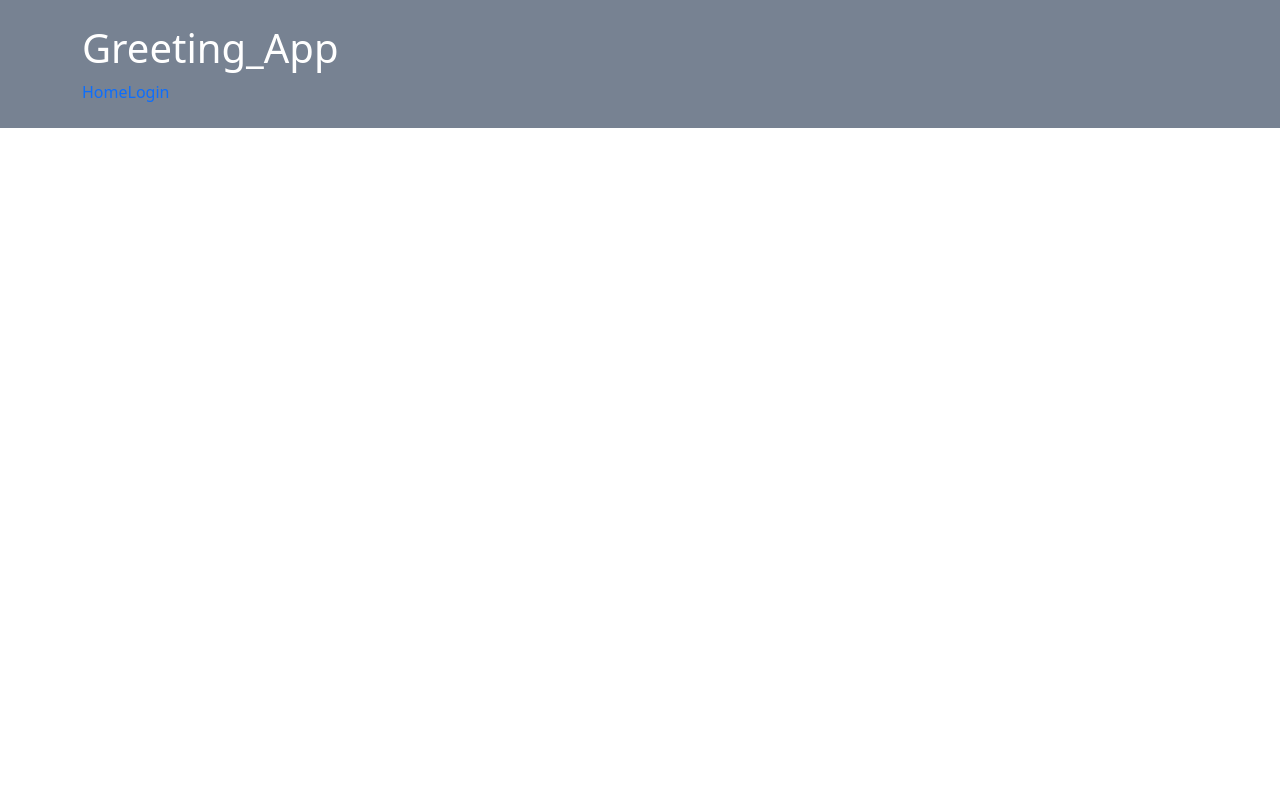
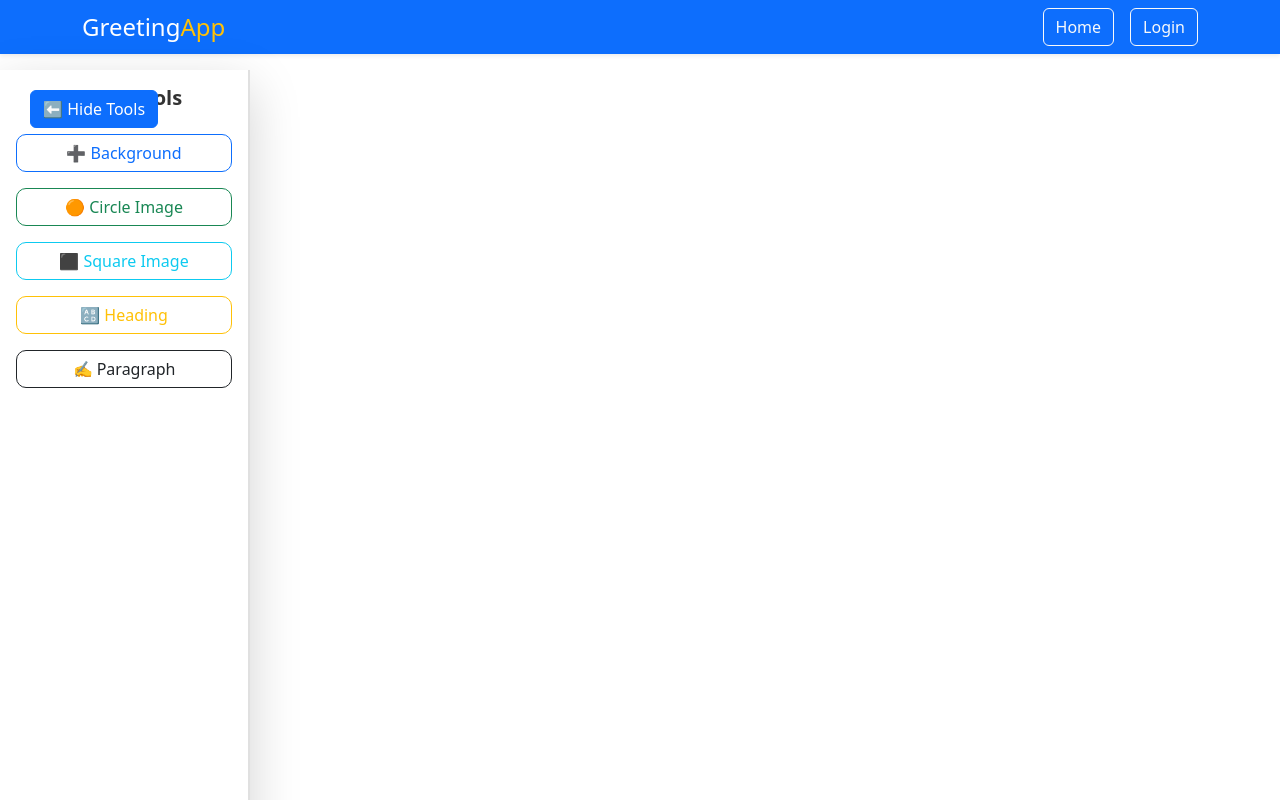
Before and after one commit to manishkumarth/Greeting-card-react-app, a React (Vite) app: page /editPage in a window 1280 px wide. Built offline with nearby package versions, Linux system fonts and the light colour scheme.

Commit message:
update editor page

```diff
--- a/src/App.css
+++ b/src/App.css
@@ -20,3 +20,58 @@ Nav {
   box-shadow: 0 4px 15px rgba(0, 0, 0, 0.15);
   border-color: #0d6efd; /* bootstrap primary color */
 }
+
+.editor-sidebar {
+  width: 250px;
+  min-height: 100vh;
+  background: #f8f9fa;
+  border-right: 2px solid #e0e0e0;
+  position: fixed;
+  top: 0;
+  left: 0;
+}
+
+.editor-sidebar h5 {
+  font-weight: bold;
+  color: #333;
+}
+
+.editor-sidebar button {
+  border-radius: 10px;
+  font-weight: 500;
+  transition: 0.3s;
+}
+
+.editor-sidebar button:hover {
+  transform: scale(1.05);
+}
+/* Toggle button position */
+.toggle-btn {
+  position: fixed;
+  top: 20px;
+  left: 20px;
+  z-index: 1200;
+}
+
+/* Sidebar base */
+.editor-sidebar {
+  width: 250px;
+  min-height: 100vh;
+  background: #f8f9fa;
+  border-right: 2px solid #e0e0e0;
+  position: fixed;
+  top: 0;
+  left: 0;
+  transition: transform 0.3s ease-in-out;
+  z-index: 1100;
+}
+
+/* Slide in */
+.editor-sidebar.open {
+  transform: translateX(0);
+}
+
+/* Slide out */
+.editor-sidebar.closed {
+  transform: translateX(-100%);
+}
--- a/src/App.jsx
+++ b/src/App.jsx
@@ -1,13 +1,15 @@
-import { useState } from 'react';
 import './App.css';
 import HomePage from './pages/homepage';
 import LoginPage from './pages/loginpage';
 import Nav from './components/nav';
 import './index.css';
 import { BrowserRouter, Routes, Route } from 'react-router-dom';
+import EditorPage from './pages/EditorPage';
+import PopUpModal from './components/popupmodal';
+import Loader from './components/loader';
 
 function App() {
-  const [count, setCount] = useState(0);
+
 
   return (
     <BrowserRouter>
@@ -15,9 +17,11 @@ function App() {
       <Routes>
         <Route path="/" element={<HomePage />} />
         <Route path="/login" element={<LoginPage />} />
+        <Route path="/editPage" element={ <EditorPage /> } />
       </Routes>
+      <Loader />
+      <PopUpModal />
     </BrowserRouter>
   );
 }
-
 export default App;
--- /dev/null
+++ b/src/EditorPageComponents/editTemplate.jsx
@@ -0,0 +1,10 @@
+function EditTemplate(){
+    return(
+
+        <div style={{"position" : "absolute" , "top":"50%" , "left" : "50%"}} className="border">
+        edit template
+        </div>
+
+    )
+}
+export default EditTemplate
--- /dev/null
+++ b/src/EditorPageComponents/editorSidebar.jsx
@@ -0,0 +1,62 @@
+import { useLayoutEffect, useState } from "react";
+
+function EditorSideBar() {
+  const [isOpen, setIsOpen] = useState(true);
+
+  useLayoutEffect(() => {
+    const handleResize = () => {
+      console.log(window.innerWidth);
+      if (window.innerWidth >= 768) {
+        // desktop default: open
+        setIsOpen(true);
+      } else {
+        // mobile default: closed
+        setIsOpen(false);
+      }
+    };
+
+    handleResize(); // run once at mount
+    window.addEventListener("resize", handleResize);
+
+    return () => window.removeEventListener("resize", handleResize);
+  }, []);
+
+  return (
+    <>
+      {/* Toggle Button */}
+      <button
+        className="btn btn-primary toggle-btn"
+        onClick={() => setIsOpen(!isOpen)}
+        style={{ marginTop: "70px", marginLeft: "10px", position: "fixed", zIndex: 1050 }}
+      >
+        {isOpen ? "⬅ Hide Tools" : "➡ Show Tools"}
+      </button>
+
+      {/* Sidebar */}
+      <div
+        className={`editor-sidebar shadow-lg p-3 ${isOpen ? "open" : "closed"}`}
+        style={{
+          position: "fixed",
+          top: "70px", // space for navbar (adjust if navbar height is diff)
+          left: isOpen ? "0" : "-260px",
+          width: "250px",
+          height: "calc(100vh - 70px)", // full height minus navbar
+          background: "#fff",
+          transition: "left 0.3s ease-in-out",
+          zIndex: 1040,
+        }}
+      >
+        <h5 className="text-center mb-4">Editor Tools</h5>
+        <div className="d-flex flex-column gap-3">
+          <button className="btn btn-outline-primary w-100">➕ Background</button>
+          <button className="btn btn-outline-success w-100">🟠 Circle Image</button>
+          <button className="btn btn-outline-info w-100">⬛ Square Image</button>
+          <button className="btn btn-outline-warning w-100">🔠 Heading</button>
+          <button className="btn btn-outline-dark w-100">✍ Paragraph</button>
+        </div>
+      </div>
+    </>
+  );
+}
+
+export default EditorSideBar;
--- /dev/null
+++ b/src/EditorPageComponents/previeCard.jsx
@@ -0,0 +1,10 @@
+function PrevieCard() {
+    return (
+        <>
+            <div className="border">
+                preview template
+            </div>
+        </>
+    )
+}
+export default PrevieCard
--- a/src/components/nav.jsx
+++ b/src/components/nav.jsx
@@ -1,20 +1,22 @@
-import { Link, NavLink } from 'react-router-dom';
-import '../index.css';
+import { NavLink } from "react-router-dom";
+import "../index.css";
+
 function Nav() {
   return (
-    <nav className="bg-blue-600 text-white px-6 py-4 shadow-md">
-      <div className="container mx-auto flex justify-between items-center">
-        {/* Logo */}
-        <h1 className="text-xl font-bold tracking-wide">Greeting_App</h1>
+    <nav className="bg-primary text-white shadow-sm fixed-top">
+      <div className="container d-flex justify-content-between align-items-center py-2">
 
-        {/* Links */}
-        <div className="space-x-6">
+        {/* Logo on Left */}
+        <h1 className="h4 m-0">
+          Greeting<span className="text-warning">App</span>
+        </h1>
+
+        {/* Buttons on Right */}
+        <div className="d-flex gap-3">
           <NavLink
             to="/"
             className={({ isActive }) =>
-              `hover:text-yellow-300 transition ${
-                isActive ? 'font-semibold' : ''
-              }`
+              `btn ${isActive ? "btn-warning text-dark" : "btn-outline-light"}`
             }
           >
             Home
@@ -23,9 +25,7 @@ function Nav() {
           <NavLink
             to="/login"
             className={({ isActive }) =>
-              `hover:text-yellow-300 transition ${
-                isActive ? 'font-semibold' : ''
-              }`
+              `btn ${isActive ? "btn-warning text-dark" : "btn-outline-light"}`
             }
           >
             Login
--- a/src/components/popupmodal.jsx
+++ b/src/components/popupmodal.jsx
@@ -1,34 +1,48 @@
 import { useContext } from 'react';
 import { TemplateContext } from '../context/templateContext';
+import { useNavigate } from 'react-router-dom';
+import { UseModalHook } from '../hooks/modals';
 
 function PopUpModal() {
   const { templateName } = useContext(TemplateContext);
+  const [showLoader,hideLoader] = UseModalHook()
+  const navigate = useNavigate()
   const openEditor = () => {
-    console.log('');
+    console.log('editor page redirect');
+
+    console.log("result is: ")
+
+      hideLoader('popUpModal')
+      showLoader("Loader")
+      setTimeout(()=>{
+        navigate("/editPage", { state: { userId: 123 } });
+        hideLoader("Loader")
+      },1000)
+
   };
   return (
     <>
       <div
-        class="modal fade"
+        className="modal fade"
         id="popUpModal"
-        tabindex="-1"
+        tabIndex="-1"
         aria-labelledby="exampleModalLabel"
         aria-hidden="true"
       >
-        <div class="modal-dialog">
-          <div class="modal-content">
-            <div class="modal-header">
-              <h1 class="modal-title fs-5" id="exampleModalLabel">
+        <div className="modal-dialog">
+          <div className="modal-content">
+            <div className="modal-header">
+              <h1 className="modal-title fs-5" id="exampleModalLabel">
                 {templateName.name}
               </h1>
             </div>
-            <div class="modal-body">
-              <img src={templateName.bgimg} alt="bg-template-img" />
+            <div className="modal-body">
+              <img width="100%" src={templateName.bgimg} alt="bg-template-img" />
             </div>
-            <div class="modal-footer">
+            <div className="modal-footer">
               <button
                 type="button"
-                class="btn btn-secondary"
+                className="btn btn-secondary"
                 data-bs-dismiss="modal"
               >
                 Change
@@ -36,7 +50,7 @@ function PopUpModal() {
               <button
                 onClick={openEditor}
                 type="button"
-                class="btn btn-primary"
+                className="btn btn-primary"
               >
                 Edit
               </button>
--- a/src/main.jsx
+++ b/src/main.jsx
@@ -4,13 +4,13 @@ import './index.css';
 import App from './App.jsx';
 import 'bootstrap/dist/css/bootstrap.min.css';
 import 'bootstrap/dist/js/bootstrap.bundle.min.js';
-import Loader from './components/loader';
+// import Loader from './components/loader';
 import TemplateContext from './context/templateContext';
-import PopUpModal from './components/popupmodal';
+// import PopUpModal from './components/popupmodal';
 createRoot(document.getElementById('root')).render(
   <TemplateContext>
-    <PopUpModal />
-    <Loader />
+    {/* <PopUpModal />
+    <Loader /> */}
     <App />
   </TemplateContext>
 );
--- a/src/pages/EditorPage.jsx
+++ b/src/pages/EditorPage.jsx
@@ -1,8 +1,23 @@
+import EditTemplate from "../EditorPageComponents/editTemplate";
+import EditorSideBar from "../EditorPageComponents/editorSidebar";
+import PrevieCard from "../EditorPageComponents/previeCard";
+
 function EditorPage() {
   return (
-    <>
-      <h1>Edit page here</h1>
-    </>
+    <div style={{widh:"100vw", height:"80vh",border:"1px solid red", position:"absolute",top:"9%"}}>
+      <EditorSideBar id="sidebarcomponent" className="mt-4" />
+      <div className="container">
+        <div className="row">
+          <div className="col-6">
+
+            <EditTemplate />
+          </div>
+          <div className="col-6">
+            <PrevieCard />
+          </div>
+        </div>
+      </div>
+    </div>
   );
 }
 export default EditorPage;
--- a/src/pages/homepage.jsx
+++ b/src/pages/homepage.jsx
@@ -5,7 +5,9 @@ import Template from '../components/template';
 function HomePage() {
   return (
     <>
+      <div className='mt-5'>
       <SearchBox />
+      </div>
       <Template />
 
     </>
```
